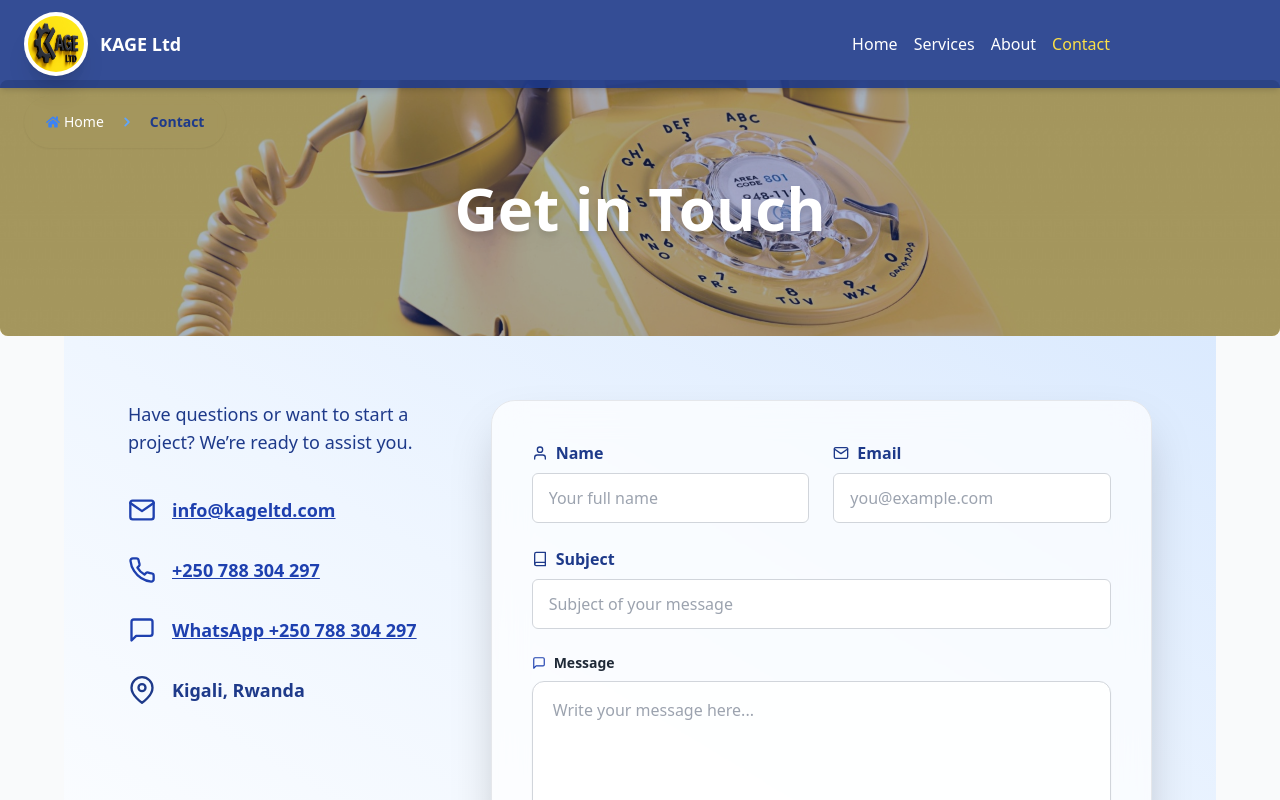
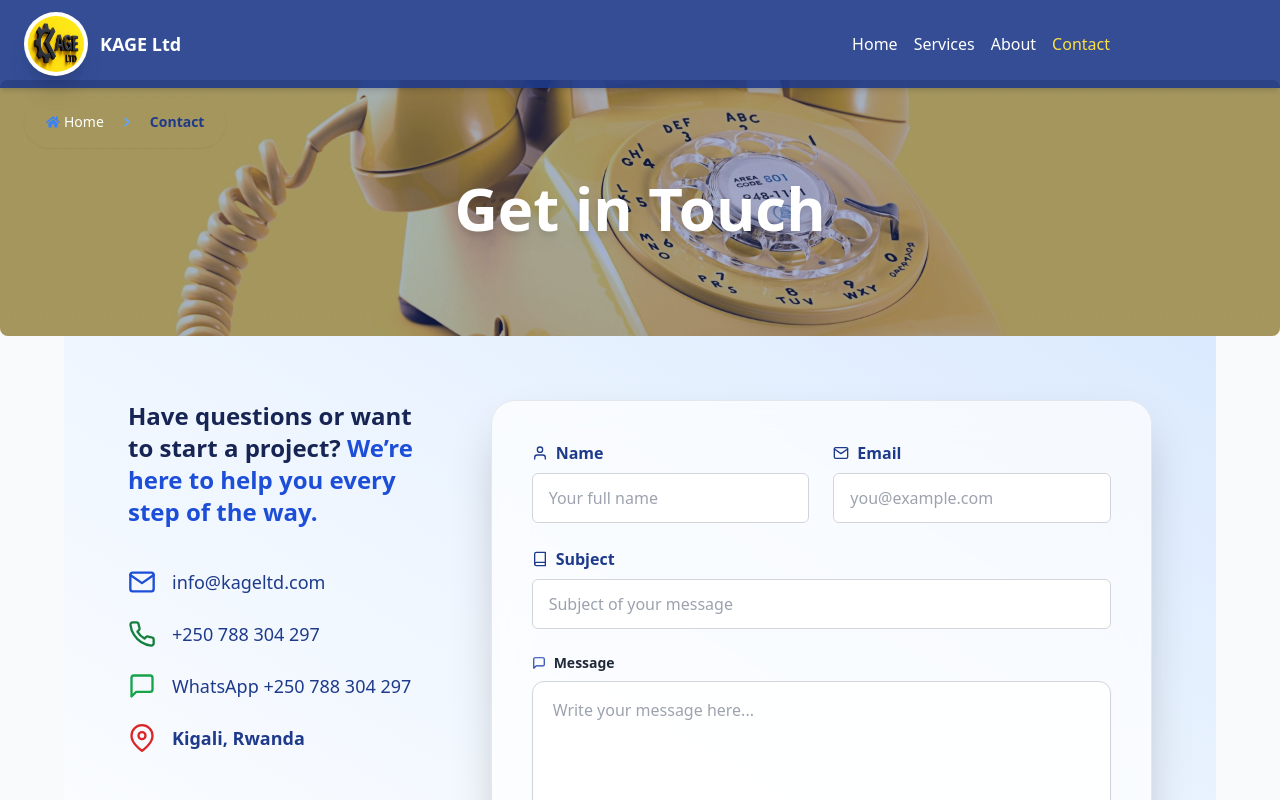
Before and after one commit to OliQuavious/kage-ltd-website, a React (Create React App) app: page /contact in a window 1280 px wide. Shown: the top 800 px of the page. Built offline with nearby package versions, Linux system fonts and the light colour scheme.

Commit message:
Update contact page

```diff
--- a/src/pages/Contact.jsx
+++ b/src/pages/Contact.jsx
@@ -163,38 +163,64 @@ function Contact() {
         {/* Contact Section */}
         <div className="max-w-6xl mx-auto bg-gradient-to-tr from-white via-blue-50 to-blue-100 p-6 md:p-16 grid md:grid-cols-3 gap-16 rounded-b-lg">
          {/* Contact Info */}
+{/* Contact Info */}
 <motion.div
   className="space-y-10 text-center md:text-left text-blue-900"
   initial={{ opacity: 0, x: -50 }}
   animate={{ opacity: 1, x: 0 }}
   transition={{ duration: 0.7, delay: 0.3 }}
 >
-            <p className="text-lg font-medium">
-              Have questions or want to start a project? We’re ready to assist you.
+  <p className="text-xl sm:text-2xl font-semibold leading-relaxed text-blue-950">
+    Have questions or want to start a project?{" "}
+    <span className="text-blue-700">We’re here to help you every step of the way.</span>
   </p>
 
-            <div className="space-y-8">
-              <ContactDetail
-                icon={<FiMail size={28} />}
-                text="info@kageltd.com"
-                link="mailto:info@kageltd.com"
-              />
-              <ContactDetail
-                icon={<FiPhone size={28} />}
-                text=" +250 788 304 297"
-                link="tel:+250788304297"
-              />
-              <ContactDetail
-                icon={<FiMessageSquare size={28} />}
-                text="WhatsApp +250 788 304 297"
-                link="https://wa.me/+250788304297"
-              />
-              <div className="flex items-center gap-4 justify-center md:justify-start">
-                <FiMapPin size={28} />
-                <p className="text-lg font-semibold">Kigali, Rwanda</p>
+  <div className="space-y-6">
+    {/* Email */}
+    <div className="flex items-center gap-4 justify-center md:justify-start group transition-all duration-300">
+      <FiMail size={28} className="text-blue-700 group-hover:scale-110 transition-transform duration-300" />
+      <a
+        href="mailto:info@kageltd.com"
+        className="text-lg font-medium text-blue-900 group-hover:text-blue-600 transition-colors duration-300 focus:outline-none focus:ring-2 focus:ring-blue-500 rounded"
+      >
+        info@kageltd.com
+      </a>
+    </div>
+
+    {/* Phone */}
+    <div className="flex items-center gap-4 justify-center md:justify-start group transition-all duration-300">
+      <FiPhone size={28} className="text-green-700 group-hover:scale-110 transition-transform duration-300" />
+      <a
+        href="tel:+250788304297"
+        className="text-lg font-medium text-blue-900 group-hover:text-green-600 transition-colors duration-300 focus:outline-none focus:ring-2 focus:ring-green-600 rounded"
+      >
+        +250 788 304 297
+      </a>
+    </div>
+
+    {/* WhatsApp */}
+    <div className="flex items-center gap-4 justify-center md:justify-start group transition-all duration-300">
+      <FiMessageSquare size={28} className="text-green-600 group-hover:scale-110 transition-transform duration-300" />
+      <a
+        href="https://wa.me/+250788304297"
+        target="_blank"
+        rel="noopener noreferrer"
+        className="text-lg font-medium text-blue-900 group-hover:text-green-500 transition-colors duration-300 focus:outline-none focus:ring-2 focus:ring-green-500 rounded"
+      >
+        WhatsApp +250 788 304 297
+      </a>
+    </div>
+
+    {/* Location */}
+    <div className="flex items-center gap-4 justify-center md:justify-start group transition-all duration-300">
+      <FiMapPin size={28} className="text-red-600 group-hover:scale-110 transition-transform duration-300" />
+      <p className="text-lg font-semibold text-blue-900 group-hover:text-red-600 transition-colors duration-300">
+        Kigali, Rwanda
+      </p>
     </div>
   </div>
 </motion.div>
+
 
           {/* Contact Form */}
           <motion.form
```
Lines whose indentation alone changed are shown as unchanged.
